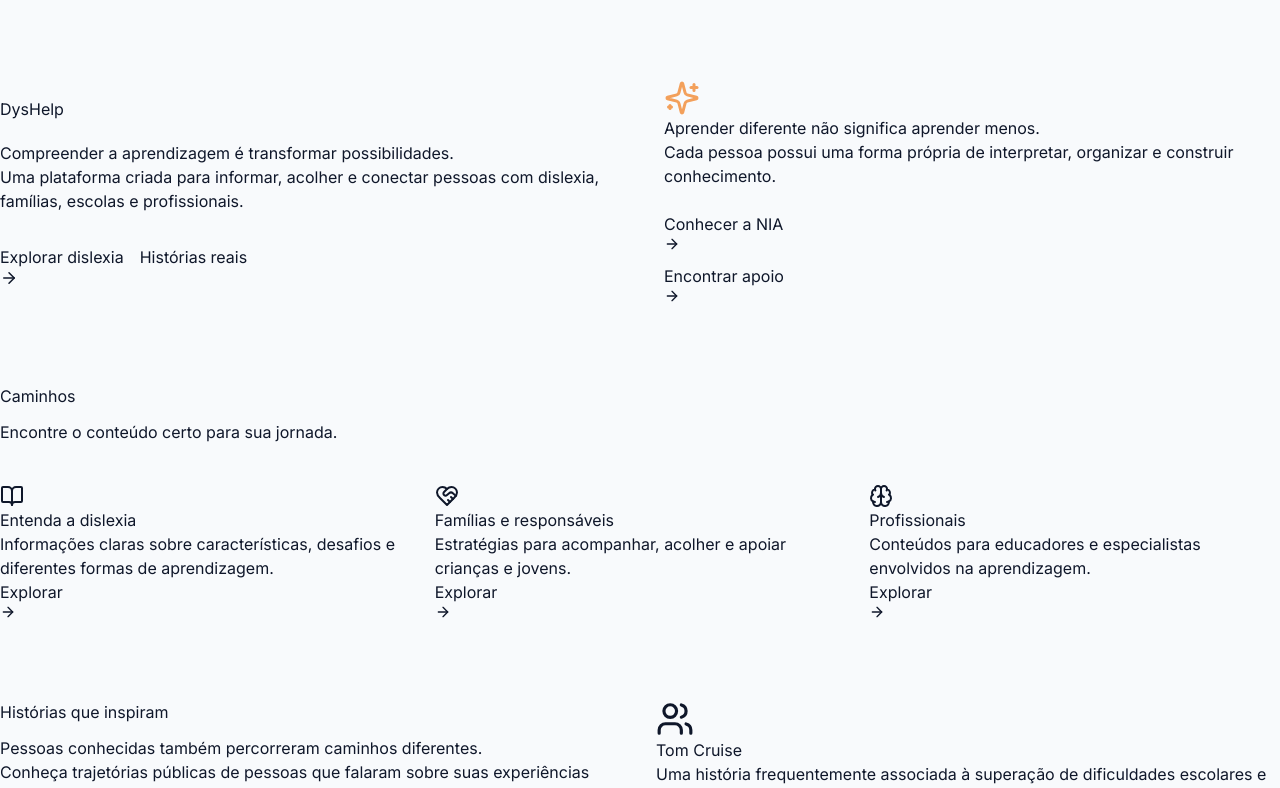
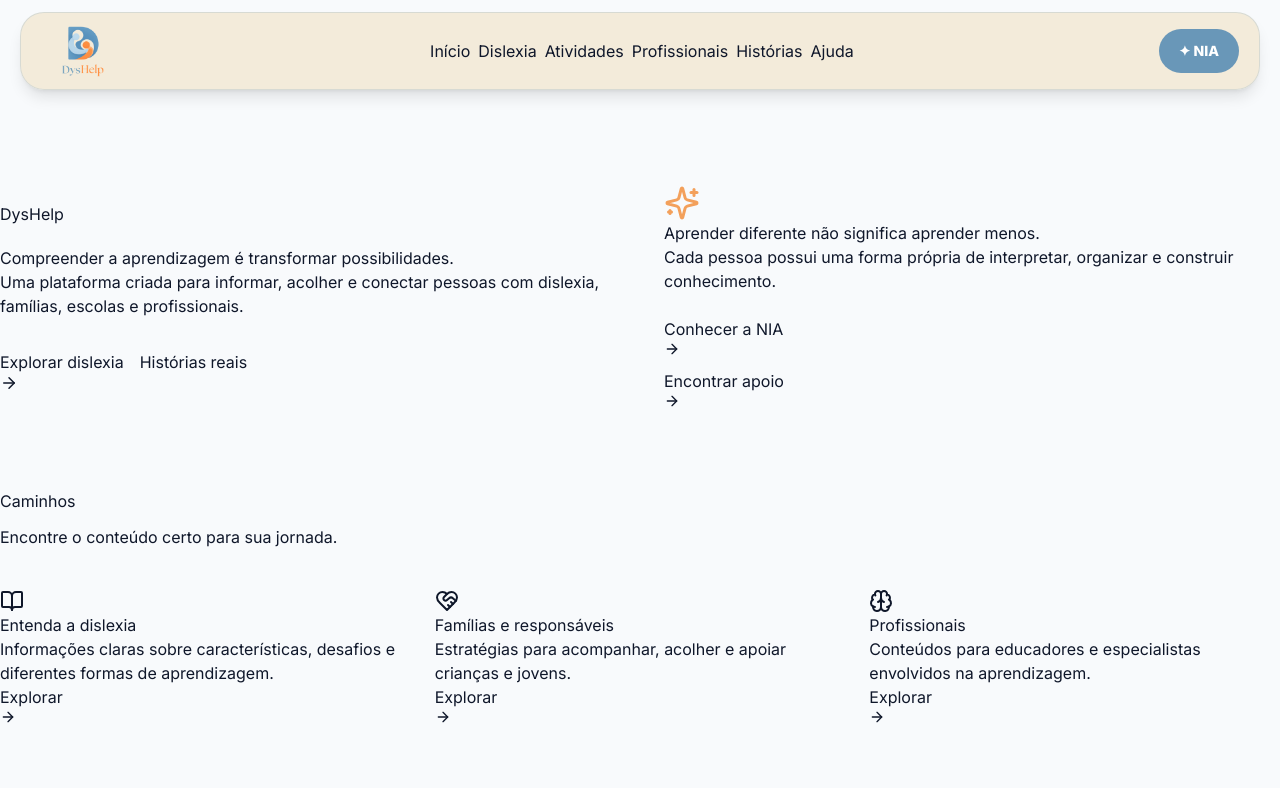
Before and after one commit to bernardowoldam-commits/Dyslexia-PxP, a Next.js app: page / in a window 1280 px wide. Shown: the top 788 px of the page. Built offline with nearby package versions, Linux system fonts and the light colour scheme.

Commit message:
Update page.tsx

```diff
--- a/app/page.tsx
+++ b/app/page.tsx
@@ -1,172 +1,427 @@
 "use client";
 
-import Link from "next/link";
 import {
+  Accessibility,
   ArrowRight,
   BookOpen,
   Brain,
   HeartHandshake,
   Sparkles,
   Users,
-  Accessibility,
 } from "lucide-react";
 
+function Header() {
+  return (
+    <header className="fixed inset-x-0 top-0 z-[100] px-3 pt-3 sm:px-5">
+      <div className="mx-auto max-w-7xl">
+        <div className="rounded-[24px] border border-[#6997B8]/20 bg-[#F3EAD9]/95 shadow-lg backdrop-blur-xl">
+          <div className="flex min-h-[76px] items-center justify-between px-5">
+
+            <a
+              href="/"
+              className="flex items-center"
+              aria-label="DysHelp"
+            >
+              <img
+                src="/DISLEXIA (1).png"
+                alt="DysHelp"
+                width={150}
+                height={70}
+                className="h-14 w-auto object-contain"
+              />
+            </a>
+
+            <nav className="hidden md:flex items-center gap-2">
+              <a href="/" className="nav-link">
+                Início
+              </a>
+
+              <a href="/estudo/dislexia" className="nav-link">
+                Dislexia
+              </a>
+
+              <a href="/atividades" className="nav-link">
+                Atividades
+              </a>
+
+              <a href="/profissionais" className="nav-link">
+                Profissionais
+              </a>
+
+              <a href="/famosos" className="nav-link">
+                Histórias
+              </a>
+
+              <a href="/ajuda" className="nav-link">
+                Ajuda
+              </a>
+            </nav>
+
+            <a
+              href="/nia"
+              className="rounded-full bg-[#6997B8] px-5 py-3 text-sm font-extrabold text-white transition hover:bg-[#F3A05B]"
+            >
+              ✦ NIA
+            </a>
+
+          </div>
+        </div>
+      </div>
+    </header>
+  );
+}
+
+
 export default function Home() {
+
   return (
+    <div className="min-h-screen">
+
+      <Header />
+
+      <div className="h-[105px]" />
+
+
       <main>
-      {/* Hero Section */}
+
+
+        {/* HERO */}
+
         <section className="hero-section">
+
           <div className="container grid gap-12 py-20 md:grid-cols-2 md:items-center">
+
             <div className="hero-copy">
-            <p className="eyebrow">DysHelp</p>
+
+              <p className="eyebrow">
+                DysHelp
+              </p>
+
+
               <h1 className="display-title mt-5">
                 Compreender a aprendizagem é transformar possibilidades.
               </h1>
+
+
               <div className="orange-line" />
+
+
               <p className="hero-text">
-              Uma plataforma criada para informar, acolher e conectar pessoas com
-              dislexia, famílias, escolas e profissionais.
+                Uma plataforma criada para informar, acolher e conectar
+                pessoas com dislexia, famílias, escolas e profissionais.
               </p>
+
+
               <div className="mt-8 flex flex-wrap gap-4">
-              <Link href="/estudo/dislexia" className="btn btn-blue">
+
+                <a
+                  href="/estudo/dislexia"
+                  className="btn btn-blue"
+                >
                   Explorar dislexia
-                <ArrowRight size={18} />
-              </Link>
-              <Link href="/famosos" className="btn btn-outline-orange">
+
+                  <ArrowRight size={18}/>
+                </a>
+
+
+                <a
+                  href="/famosos"
+                  className="btn btn-outline-orange"
+                >
                   Histórias reais
-              </Link>
-            </div>
+                </a>
+
               </div>
 
+            </div>
+
+
+
             <div className="feature-card">
-            <Sparkles className="text-[#f3a05b]" size={36} />
-            <h2>Aprender diferente não significa aprender menos.</h2>
+
+              <Sparkles
+                size={36}
+                className="text-[#f3a05b]"
+              />
+
+              <h2>
+                Aprender diferente não significa aprender menos.
+              </h2>
+
+
               <p>
-              Cada pessoa possui uma forma própria de interpretar, organizar e
-              construir conhecimento.
+                Cada pessoa possui uma forma própria de interpretar,
+                organizar e construir conhecimento.
               </p>
+
+
               <div className="mt-6 grid gap-3">
-              <Link href="/nia" className="card-link">
+
+                <a
+                  href="/nia"
+                  className="card-link"
+                >
                   Conhecer a NIA
-                <ArrowRight size={16} />
-              </Link>
-              <Link href="/ajuda" className="card-link orange-link">
+                  <ArrowRight size={16}/>
+                </a>
+
+
+                <a
+                  href="/ajuda"
+                  className="card-link orange-link"
+                >
                   Encontrar apoio
-                <ArrowRight size={16} />
-              </Link>
+                  <ArrowRight size={16}/>
+                </a>
+
               </div>
+
             </div>
+
           </div>
+
         </section>
 
-      {/* Seção Caminhos */}
+
+
+        {/* CAMINHOS */}
+
         <section className="section">
+
           <div className="container">
-          <p className="eyebrow">Caminhos</p>
+
+            <p className="eyebrow">
+              Caminhos
+            </p>
+
+
             <h2 className="section-title mt-3">
               Encontre o conteúdo certo para sua jornada.
             </h2>
 
+
             <div className="mt-10 grid gap-6 md:grid-cols-3">
-            <Link href="/estudo/dislexia" className="feature-card">
-              <div className="feature-icon blue">
-                <BookOpen size={24} />
+
+
+              <Card
+                icon={<BookOpen/>}
+                title="Entenda a dislexia"
+                text="Informações claras sobre características, desafios e diferentes formas de aprendizagem."
+                href="/estudo/dislexia"
+              />
+
+
+              <Card
+                icon={<HeartHandshake/>}
+                title="Famílias e responsáveis"
+                text="Estratégias para acompanhar, acolher e apoiar crianças e jovens."
+                href="/responsaveis"
+              />
+
+
+              <Card
+                icon={<Brain/>}
+                title="Profissionais"
+                text="Conteúdos para educadores e especialistas envolvidos na aprendizagem."
+                href="/profissionais"
+              />
+
+
             </div>
-              <h2>Entenda a dislexia</h2>
-              <p>
-                Informações claras sobre características, desafios e diferentes
-                formas de aprendizagem.
-              </p>
-              <span className="card-link">
-                Explorar <ArrowRight size={16} />
-              </span>
-            </Link>
 
-            <Link href="/responsaveis" className="feature-card">
-              <div className="feature-icon blue">
-                <HeartHandshake size={24} />
+
           </div>
-              <h2>Famílias e responsáveis</h2>
-              <p>
-                Estratégias para acompanhar, acolher e apoiar crianças e jovens.
-              </p>
-              <span className="card-link">
-                Explorar <ArrowRight size={16} />
-              </span>
-            </Link>
 
-            <Link href="/profissionais" className="feature-card">
-              <div className="feature-icon blue">
-                <Brain size={24} />
-              </div>
-              <h2>Profissionais</h2>
-              <p>
-                Conteúdos para educadores e especialistas envolvidos na
-                aprendizagem.
-              </p>
-              <span className="card-link">
-                Explorar <ArrowRight size={16} />
-              </span>
-            </Link>
-          </div>
-        </div>
+
         </section>
 
-      {/* Seção Histórias */}
+
+
+
+        {/* HISTÓRIAS */}
+
         <section className="cream-section py-20">
+
           <div className="container grid gap-8 md:grid-cols-2">
+
+
             <div>
-            <p className="eyebrow">Histórias que inspiram</p>
+
+              <p className="eyebrow">
+                Histórias que inspiram
+              </p>
+
+
               <h2 className="section-title mt-3">
                 Pessoas conhecidas também percorreram caminhos diferentes.
               </h2>
+
+
               <p className="section-text">
-              Conheça trajetórias públicas de pessoas que falaram sobre suas
-              experiências com aprendizagem e dislexia.
+                Conheça trajetórias públicas de pessoas que falaram sobre
+                suas experiências com aprendizagem e dislexia.
               </p>
-            <Link href="/famosos" className="btn btn-orange mt-6">
+
+
+              <a
+                href="/famosos"
+                className="btn btn-orange mt-6"
+              >
                 Ver histórias
-              <ArrowRight size={24} />
-            </Link>
+                <ArrowRight/>
+              </a>
+
+
             </div>
 
+
             <div className="feature-card">
-            <Users size={38} />
-            <h2>Tom Cruise</h2>
+
+              <Users size={38}/>
+
+
+              <h2>
+                Tom Cruise
+              </h2>
+
+
               <p>
-              Uma história frequentemente associada à superação de dificuldades
-              escolares e busca por estratégias próprias de aprendizagem.
+                Uma história frequentemente associada à superação de
+                dificuldades escolares e busca por estratégias próprias
+                de aprendizagem.
               </p>
+
+
             </div>
+
+
           </div>
+
+
         </section>
 
-      {/* Seção Acessibilidade */}
+
+
+
+        {/* ACESSIBILIDADE */}
+
         <section className="section">
+
           <div className="container">
+
             <div className="feature-card flex flex-col gap-5 md:flex-row md:items-center md:justify-between">
+
+
               <div>
-              <p className="eyebrow">Acessibilidade</p>
-              <h2>Personalize sua experiência.</h2>
-              <p>Ajuste leitura, contraste e movimento conforme sua necessidade.</p>
+
+                <p className="eyebrow">
+                  Acessibilidade
+                </p>
+
+
+                <h2>
+                  Personalize sua experiência.
+                </h2>
+
+
+                <p>
+                  Ajuste leitura, contraste e movimento conforme sua necessidade.
+                </p>
+
+
               </div>
-            <button className="btn btn-blue" type="button">
-              <Accessibility size={18} />
+
+
+
+              <button className="btn btn-blue">
+
+                <Accessibility size={18}/>
+
                 Acessibilidade
+
               </button>
+
+
             </div>
+
+
           </div>
+
+
         </section>
 
-      {/* Rodapé */}
+
+      </main>
+
+
+
       <footer className="footer">
+
         <div className="container">
-          <h2 className="footer-title">DysHelp</h2>
-          <p className="mt-3">
+
+          <h2 className="footer-title">
+            DysHelp
+          </h2>
+
+
+          <p>
             Informação, acolhimento e apoio para uma aprendizagem mais inclusiva.
           </p>
+
+
         </div>
+
       </footer>
-    </main>
+
+
+    </div>
   );
 }
+
+
+
+function Card({
+  icon,
+  title,
+  text,
+  href,
+}:{
+  icon:React.ReactNode;
+  title:string;
+  text:string;
+  href:string;
+}){
+
+  return (
+
+    <a
+      href={href}
+      className="feature-card"
+    >
+
+      <div className="feature-icon blue">
+        {icon}
+      </div>
+
+
+      <h2>
+        {title}
+      </h2>
+
+
+      <p>
+        {text}
+      </p>
+
+
+      <span className="card-link">
+        Explorar
+        <ArrowRight size={16}/>
+      </span>
+
+
+    </a>
+
+  );
+
+}
```
Lines whose indentation alone changed are shown as unchanged.
